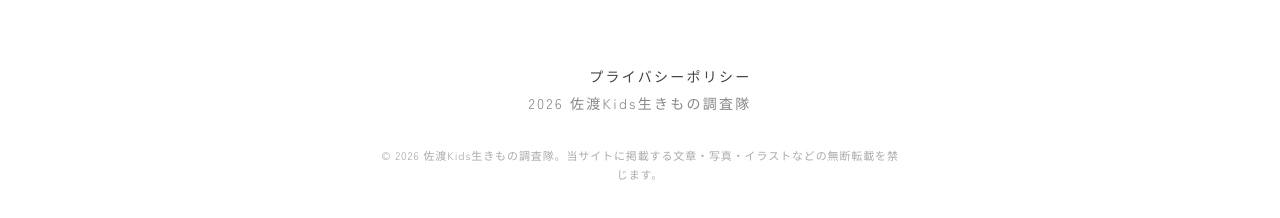
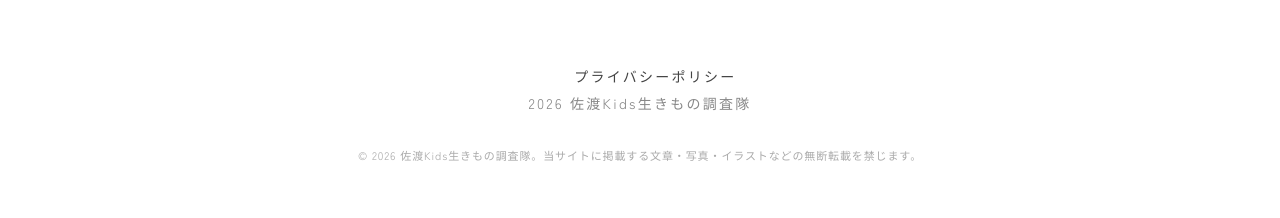
Before and after one commit to nino-0813/honma-kid01, a Next.js app: page / in a window 1280 px wide. Shown: the part 9838-10056 px from the top of the page. Built offline with nearby package versions, Linux system fonts and the light colour scheme.

Commit message:
style(footer): adjust link padding and prevent wrap
Made-with: Cursor

```diff
--- a/app/page.tsx
+++ b/app/page.tsx
@@ -386,7 +386,7 @@ export default function Home() {
               <div className="flex flex-col items-center gap-1.5 text-center md:items-end md:text-right">
                 <a
                   href="#"
-                  className="text-[14px] tracking-[0.16em] text-[#444] transition hover:text-[#111] hover:underline"
+                  className="px-[15px] text-[14px] tracking-[0.16em] text-[#444] transition hover:text-[#111] hover:underline"
                 >
                   プライバシーポリシー
                 </a>
@@ -395,7 +395,7 @@ export default function Home() {
                 </p>
               </div>
             </div>
-            <p className="max-w-[520px] text-center text-[10px] leading-[1.7] tracking-[0.08em] text-[#aaa] md:text-[11px]">
+            <p className="text-center text-[10px] leading-[1.7] tracking-[0.08em] text-[#aaa] whitespace-nowrap md:text-[11px]">
               © 2026 佐渡Kids生きもの調査隊。当サイトに掲載する文章・写真・イラストなどの無断転載を禁じます。
             </p>
           </div>
```
